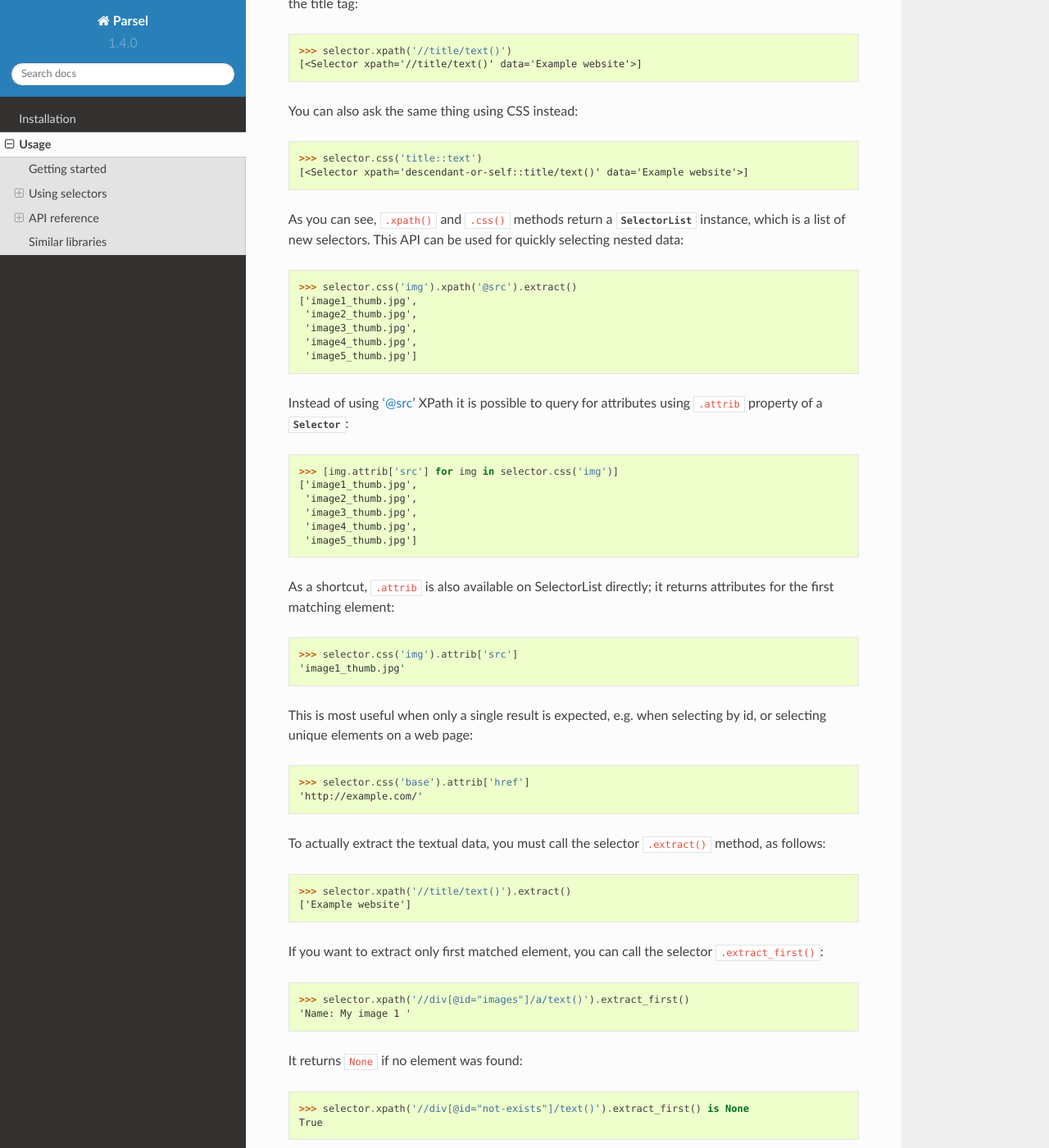
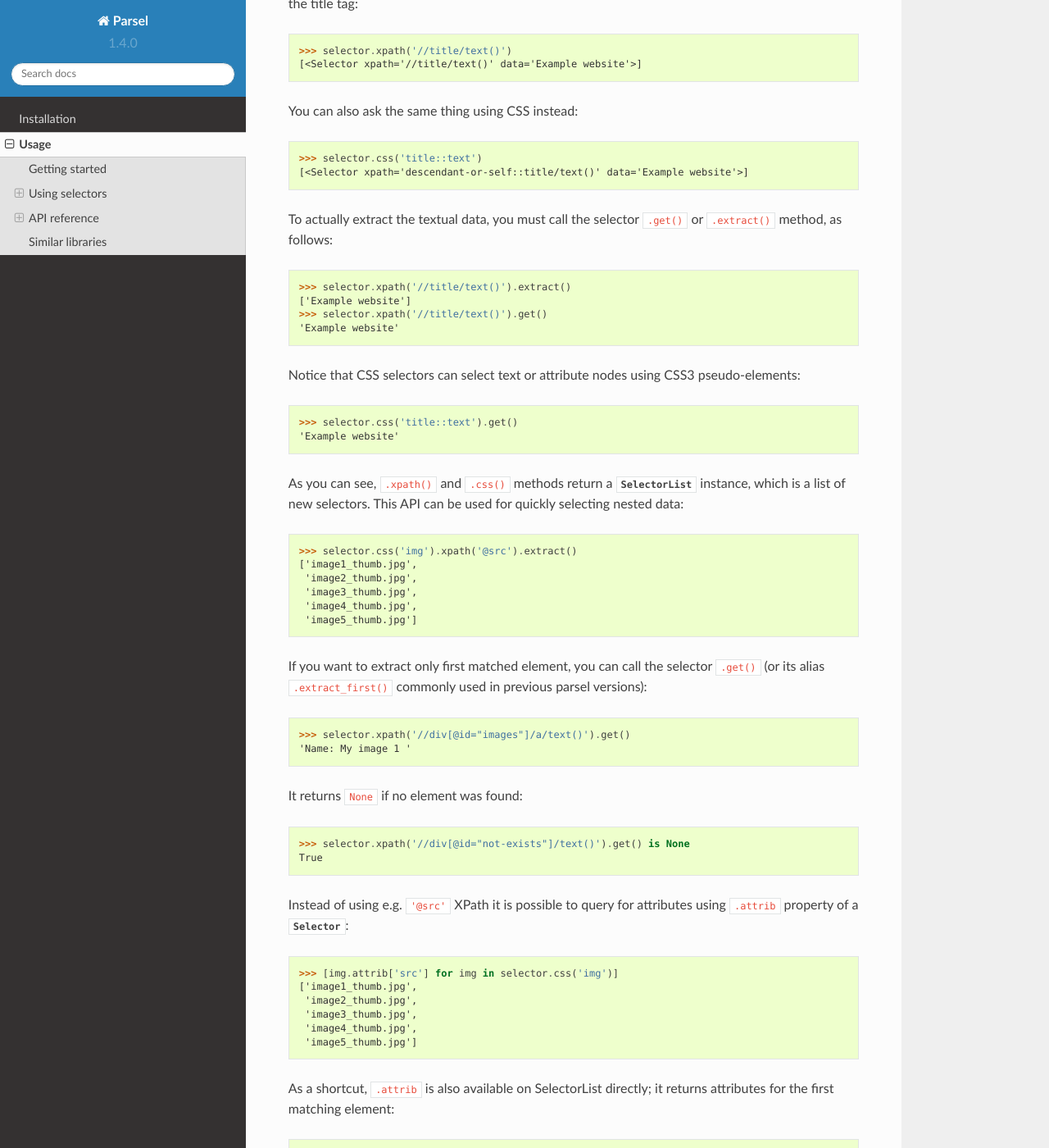
Before and after one commit to scrapy/parsel, a Sphinx documentation site: the page built from docs/usage.rst, in a window 1280 px wide and 1400 px high, scrolled down 1946 px. Shown: the whole window at 82% size. Built offline with Sphinx 7.4.7 and the Read the Docs theme 2.0.0, drawn with Linux system fonts in a browser that asks for light colours; some of the changed text lies outside the part shown.

Commit message:
DOC promote .get over .extract_first and .extract when possible; improve docs readability
* remaining Python 2 - style prints are converted;
* .get() is used instead of .extract_first() and .extract() when possible
* examples are re-arranged to read better

```diff
--- a/README.rst
+++ b/README.rst
@@ -39,13 +39,13 @@ Example::
             </body>
             </html>""")
     >>>
-    >>> sel.css('h1::text').extract_first()
+    >>> sel.css('h1::text').get()
     'Hello, Parsel!'
     >>>
     >>> sel.css('h1::text').re('\w+')
     ['Hello', 'Parsel']
     >>>
     >>> for e in sel.css('ul > li'):
-            print(e.xpath('.//a/@href').extract_first())
+    ...     print(e.xpath('.//a/@href').get())
     http://example.com
     http://scrapy.org
--- a/docs/usage.rst
+++ b/docs/usage.rst
@@ -37,7 +37,7 @@ And extract data from those elements::
 
     >>> sel.xpath('//h1/text()').extract()
     ['Hello, Parsel!']
-    >>> sel.css('h1::text').extract_first()
+    >>> sel.css('h1::text').get()
     'Hello, Parsel!'
 
 `XPath`_ is a language for selecting nodes in XML documents, which can also be
@@ -90,6 +90,20 @@ You can also ask the same thing using CSS instead::
     >>> selector.css('title::text')
     [<Selector xpath='descendant-or-self::title/text()' data='Example website'>]
 
+To actually extract the textual data, you must call the selector ``.get()``
+or ``.extract()`` method, as follows::
+
+    >>> selector.xpath('//title/text()').extract()
+    ['Example website']
+    >>> selector.xpath('//title/text()').get()
+    'Example website'
+
+Notice that CSS selectors can select text or attribute nodes using CSS3
+pseudo-elements::
+
+    >>> selector.css('title::text').get()
+    'Example website'
+
 As you can see, ``.xpath()`` and ``.css()`` methods return a
 :class:`~parsel.selector.SelectorList` instance, which is a list of new
 selectors. This API can be used for quickly selecting nested data::
@@ -101,8 +115,20 @@ selectors. This API can be used for quickly selecting nested data::
      'image4_thumb.jpg',
      'image5_thumb.jpg']
 
-Instead of using '@src' XPath it is possible to query for attributes using
-``.attrib`` property of a :class:`~parsel.selector.Selector`::
+If you want to extract only first matched element, you can call the
+selector ``.get()`` (or its alias ``.extract_first()`` commonly used in
+previous parsel versions)::
+
+    >>> selector.xpath('//div[@id="images"]/a/text()').get()
+    'Name: My image 1 '
+
+It returns ``None`` if no element was found::
+
+    >>> selector.xpath('//div[@id="not-exists"]/text()').get() is None
+    True
+
+Instead of using e.g. ``'@src'`` XPath it is possible to query for attributes
+using ``.attrib`` property of a :class:`~parsel.selector.Selector`::
 
     >>> [img.attrib['src'] for img in selector.css('img')]
     ['image1_thumb.jpg',
@@ -123,36 +149,13 @@ by id, or selecting unique elements on a web page::
     >>> selector.css('base').attrib['href']
     'http://example.com/'
 
-To actually extract the textual data, you must call the selector ``.extract()``
-method, as follows::
-
-    >>> selector.xpath('//title/text()').extract()
-    ['Example website']
-
-If you want to extract only first matched element, you can call the
-selector ``.extract_first()``::
-
-    >>> selector.xpath('//div[@id="images"]/a/text()').extract_first()
-    'Name: My image 1 '
-
-It returns ``None`` if no element was found::
-
-    >>> selector.xpath('//div[@id="not-exists"]/text()').extract_first() is None
-    True
-
-Notice that CSS selectors can select text or attribute nodes using CSS3
-pseudo-elements::
-
-    >>> selector.css('title::text').extract()
-    ['Example website']
-
 Now we're going to get the base URL and some image links::
 
-    >>> selector.xpath('//base/@href').extract()
-    ['http://example.com/']
+    >>> selector.xpath('//base/@href').get()
+    'http://example.com/'
 
-    >>> selector.css('base::attr(href)').extract()
-    ['http://example.com/']
+    >>> selector.css('base::attr(href)').get()
+    'http://example.com/'
 
     >>> selector.css('base').attrib['href']
     'http://example.com/'
@@ -208,7 +211,7 @@ Examples:
 
 * ``title::text`` selects children text nodes of a descendant ``<title>`` element::
 
-    >>> selector.css('title::text').extract_first()
+    >>> selector.css('title::text').get()
     'Example website'
 
 * ``*::text`` selects all descendant text nodes of the current selector context::
@@ -264,14 +267,14 @@ too. Here's an example::
      '<a href="image5.html">Name: My image 5 <br><img src="image5_thumb.jpg"></a>']
 
     >>> for index, link in enumerate(links):
-    ...     args = (index, link.xpath('@href').extract(), link.xpath('img/@src').extract())
-    ...     print('Link number %d points to url %s and image %s' % args)
+    ...     args = (index, link.xpath('@href').get(), link.xpath('img/@src').get())
+    ...     print('Link number %d points to url %r and image %r' % args)
 
-    Link number 0 points to url ['image1.html'] and image ['image1_thumb.jpg']
-    Link number 1 points to url ['image2.html'] and image ['image2_thumb.jpg']
-    Link number 2 points to url ['image3.html'] and image ['image3_thumb.jpg']
-    Link number 3 points to url ['image4.html'] and image ['image4_thumb.jpg']
-    Link number 4 points to url ['image5.html'] and image ['image5_thumb.jpg']
+    Link number 0 points to url 'image1.html' and image 'image1_thumb.jpg'
+    Link number 1 points to url 'image2.html' and image 'image2_thumb.jpg'
+    Link number 2 points to url 'image3.html' and image 'image3_thumb.jpg'
+    Link number 3 points to url 'image4.html' and image 'image4_thumb.jpg'
+    Link number 4 points to url 'image5.html' and image 'image5_thumb.jpg'
 
 .. _selecting-attributes:
 
@@ -334,8 +337,9 @@ Here's an example used to extract image names from the :ref:`HTML code
      'My image 4',
      'My image 5']
 
-There's an additional helper reciprocating ``.extract_first()`` for ``.re()``,
-named ``.re_first()``. Use it to extract just the first matching string::
+There's an additional helper reciprocating ``.get()`` (and its
+alias ``.extract_first()``) for ``.re()``, named ``.re_first()``.
+Use it to extract just the first matching string::
 
     >>> selector.xpath('//a[contains(@href, "image")]/text()').re_first(r'Name:\s*(.*)')
     'My image 1'
@@ -359,17 +363,17 @@ it actually extracts all ``<p>`` elements from the document, not only those
 inside ``<div>`` elements::
 
     >>> for p in divs.xpath('//p'):  # this is wrong - gets all <p> from the whole document
-    ...     print p.extract()
+    ...     print(p.get())
 
 This is the proper way to do it (note the dot prefixing the ``.//p`` XPath)::
 
     >>> for p in divs.xpath('.//p'):  # extracts all <p> inside
-    ...     print p.extract()
+    ...     print(p.get())
 
 Another common case would be to extract all direct ``<p>`` children::
 
     >>> for p in divs.xpath('p'):
-    ...     print p.extract()
+    ...     print(p.get())
 
 For more details about relative XPaths see the `Location Paths`_ section in the
 XPath specification.
@@ -484,12 +488,12 @@ with groups of itemscopes and corresponding itemprops::
     ... """
     >>> sel = Selector(text=doc, type="html")
     >>> for scope in sel.xpath('//div[@itemscope]'):
-    ...     print "current scope:", scope.xpath('@itemtype').extract()
+    ...     print("current scope:", scope.xpath('@itemtype').extract())
     ...     props = scope.xpath('''
     ...                 set:difference(./descendant::*/@itemprop,
     ...                                .//*[@itemscope]/*/@itemprop)''')
-    ...     print "    properties:", props.extract()
-    ...     print
+    ...     print("    properties: %s" % (props.extract()))
+    ...     print("")
 
     current scope: ['http://schema.org/Product']
         properties: ['name', 'aggregateRating', 'offers', 'description', 'review', 'review']
@@ -730,7 +734,7 @@ an HTML text like this::
 3. Iterate over all ``<p>`` tags and print their class attribute::
 
       for node in sel.xpath("//p"):
-          print node.xpath("@class").extract()
+          print(node.attrib['class'])
 
 
 .. _selector-examples-xml:
@@ -861,7 +865,7 @@ Here's an example to match an element based on its normalized string-value::
 
     >>> str_to_match = "Name: My image 3"
     >>> selector.xpath('//a[normalize-space(.)=$match]',
-    ...                match=str_to_match).extract_first()
+    ...                match=str_to_match).get()
     '<a href="image3.html">Name: My image 3 <br><img src="image3_thumb.jpg"></a>'
 
 All variable references must have a binding value when calling ``.xpath()``
@@ -889,7 +893,7 @@ get right (or legible) without a variable reference::
     >>> selector = Selector(text=html)
     >>>
     >>> selector.xpath('//p[contains(., $mystring)]',
-    ...                mystring='''He said: "I don't know''').extract_first()
+    ...                mystring='''He said: "I don't know''').get()
     '<p>He said: "I don\'t know why, but I like mixing single and double quotes!"</p>'
 
 
```
